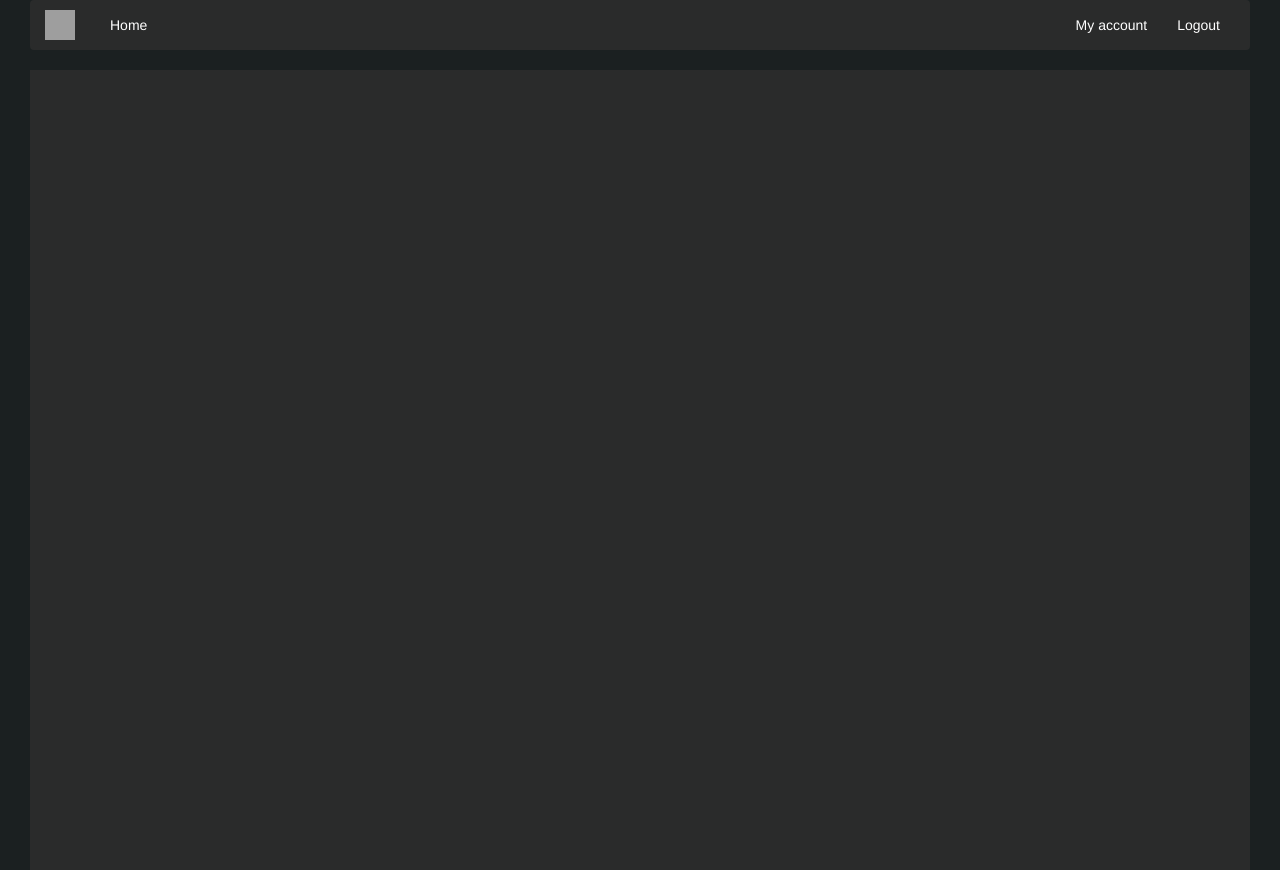
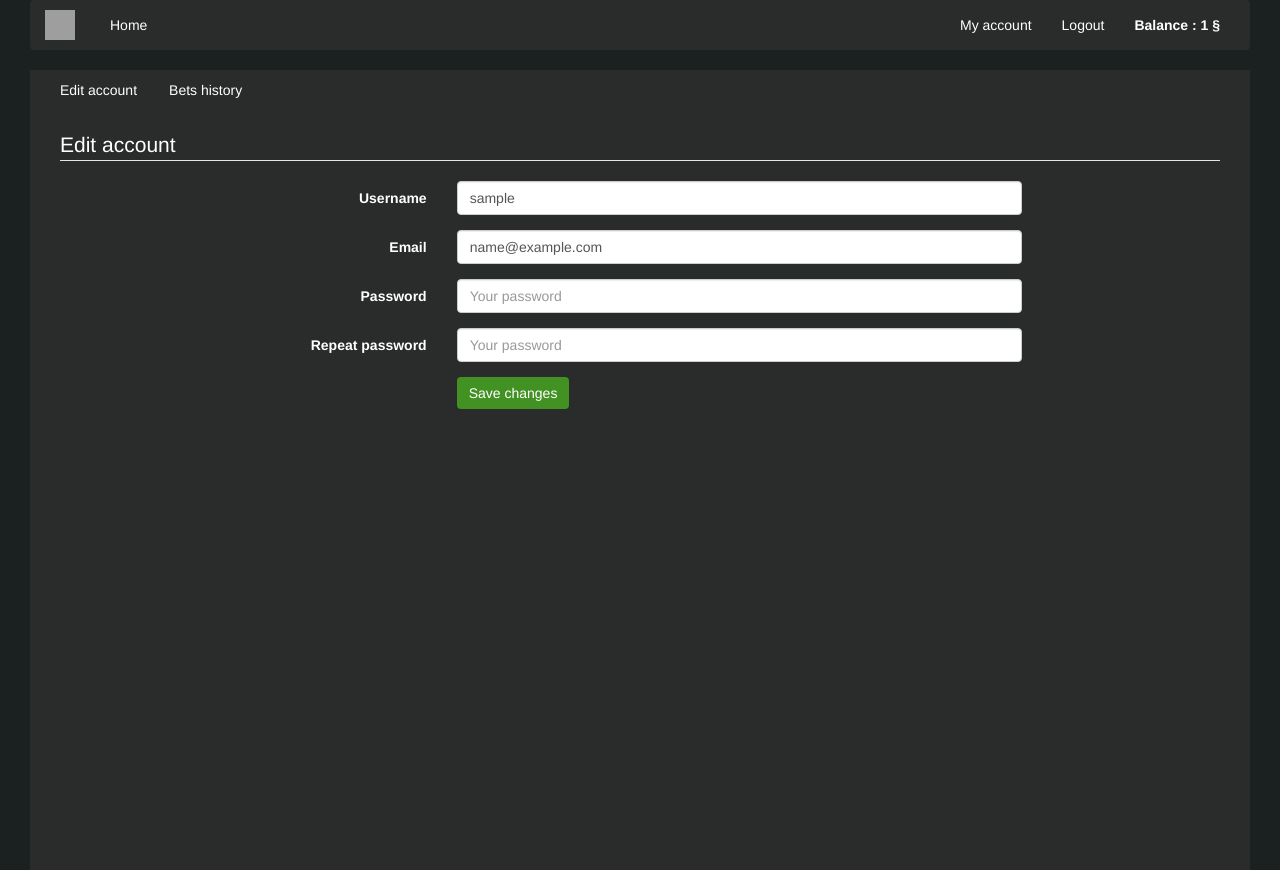
Before and after one commit to pighini/Shifoumi, a PHP site: page /c_showAccount.php in a window 1280 px wide. Run offline with PHP 8.4, Linux system fonts and the light colour scheme; the visitor is signed in with stand-in values (Sample User, id 1); some libraries are stand-ins or nearby versions; grey boxes are pictures that could not be loaded.

Commit message:
suite de la page account

```diff
--- a/c_showLogin.php
+++ b/c_showLogin.php
@@ -26,7 +26,11 @@ if (filter_has_var(INPUT_POST, 'submitLogin')) {
     $login = "in active";
 
     if (checkUserAuthentification($username, $pwd)) {
+        $user = getUserByUsername($username)->fetch();
         $_SESSION['logue'] = true;
+        $_SESSION['username'] = $user['username'];
+        $_SESSION['email'] = $user['email'];
+        $_SESSION['balance'] = $user['balance'];
         header("location:index.php");
         exit;
     }
--- a/views/v_account.php
+++ b/views/v_account.php
@@ -20,7 +20,80 @@
         <div class="col-md-12 col-xs-12">
             <?php include 'views/v_nav.php'; ?>
             <div class="col-md-12 col-xs-12" style="background-color: #2a2b2b; color: white; height: 800px;">
+                <ul class="nav nav-pills" >
+                    <li><a data-toggle="pill" href="#edit" style="color: white; text-decoration: none;" onmouseover="this.style.color = 'white'; this.style.background = '#419222';" onmouseout="this.style.color = 'white'; this.style.background = 'none'">Edit account</a></li>
+                    <li><a data-toggle="pill" href="#history" style="color: white; text-decoration: none;" onmouseover="this.style.color = 'white'; this.style.background = '#419222';" onmouseout="this.style.color = 'white'; this.style.background = 'none'">Bets history</a></li>
+                </ul>
 
+                <div class="tab-content">
+                    <div id="edit" class="tab-pane fade in active">
+                        <div class="col-md-12 col-xs-12" style="margin-top: 20px;">
+                            <form class="form-horizontal" method="POST">
+                                <fieldset>
+                                    <!-- Form Name -->
+                                    <legend style="color: white;">Edit account</legend>
+                                    <div class="form-group">
+                                        <label class="col-md-4 control-label" for="username" style="color: white;">Username</label>
+                                        <div class="col-md-6">
+                                            <input id="username" name="username" type="text" placeholder="Your username" class="form-control input-md" required="" value="<?php echo $_SESSION["username"]; ?>">
+                                        </div>
+                                    </div>
+                                    <div class="form-group">
+                                        <label class="col-md-4 control-label" for="email" style="color: white;">Email</label>
+                                        <div class="col-md-6">
+                                            <input id="email" name="email" type="email" placeholder="Your email" class="form-control input-md" required="" value="<?php echo $_SESSION["email"]; ?>">
+                                        </div>
+                                    </div>
+                                    <!-- Password input-->
+                                    <div class="form-group">
+                                        <label class="col-md-4 control-label" for="pwd" style="color: white;">Password</label>
+                                        <div class="col-md-6">
+                                            <input id="pwd" name="pwd" type="password" placeholder="Your password" class="form-control input-md" required="">
+                                        </div>
+                                    </div>
+                                    <div class="form-group">
+                                        <label class="col-md-4 control-label" for="rePwd" style="color: white;">Repeat password</label>
+                                        <div class="col-md-6">
+                                            <input id="rePwd" name="rePwd" type="password" placeholder="Your password" class="form-control input-md" required="">
+                                        </div>
+                                    </div>
+                                    <div class="form-group">
+                                        <label class="col-md-4 control-label" for="submit"></label>
+                                        <div class="col-md-8">
+                                            <input id="submit" name="submit" type="submit" class="btn btn-primary" value="Save changes" style="background-color: #419222; border: none;">
+                                        </div>
+                                    </div>
+                                    <?php if (!(empty($message))) { ?>
+                                        <div class="alert alert-danger alert-dismissable">
+                                            <a href="#" class="close" data-dismiss="alert" aria-label="close">&times;</a>
+                                            <strong><?php echo $message; ?></strong>
+                                        </div>
+                                    <?php } ?>
+                                </fieldset>
+                            </form>
+                        </div>
+                    </div>
+                    <div id="history" class="tab-pane fade">
+                        <div class="col-md-12 col-xs-12" style="margin-top: 20px;">
+                            <legend style="color: white;">Bets history</legend>
+                            <table class="table" id="tableBestPlayer">
+                                <thead>
+                                <th class="col-xs-1">Amount bet</th>
+                                <th class="col-xs-3">Day of bet</th>
+                                <?php //while ($data = $betsHistory->fetch()) { ?>
+                                    <tr>
+                                        <td class="col-xs-6"><?php //echo $data['username'] ?></td>
+                                        <td class="col-xs-6"><?php //echo $data['balance'] ?></td>
+                                    </tr>
+                                    <?php
+                                /*}
+                                $betsHistory->closeCursor();*/ // Termine le traitement de la requête
+                                ?>
+                            </table>
+
+                        </div>
+                    </div>
+                </div>
             </div>
         </div>
         <!-- Bootstrap core JavaScript
--- a/views/v_nav.php
+++ b/views/v_nav.php
@@ -26,6 +26,7 @@
                 <ul class="nav navbar-nav navbar-right">
                     <li><a href="c_showAccount.php" style="color : white; text-align:center;" onmouseover="this.style.color = 'white'; this.style.background = '#419222';" onmouseout="this.style.color = 'white'; this.style.background = 'none'">My account</a></li>
                     <li><a href="c_logout.php" style="color : white; text-align:center;" onmouseover="this.style.color = 'white'; this.style.background = '#419222';" onmouseout="this.style.color = 'white'; this.style.background = 'none'">Logout</a></li>
+                    <li><a style="color : white; text-align:center; font-weight: bold;">Balance : <?php echo $_SESSION['balance'];?> §</a></li>
                 </ul>
             <?php } else { ?>
                 </ul>
```
